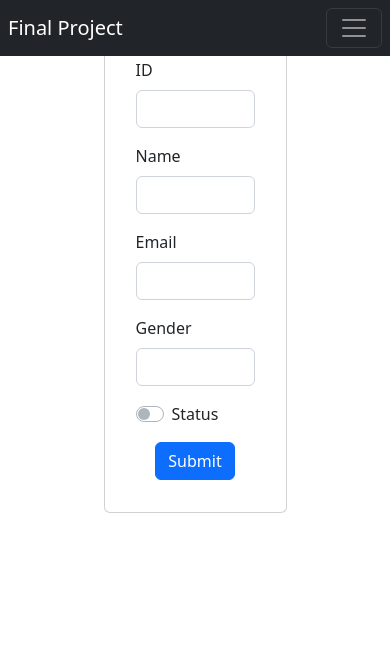
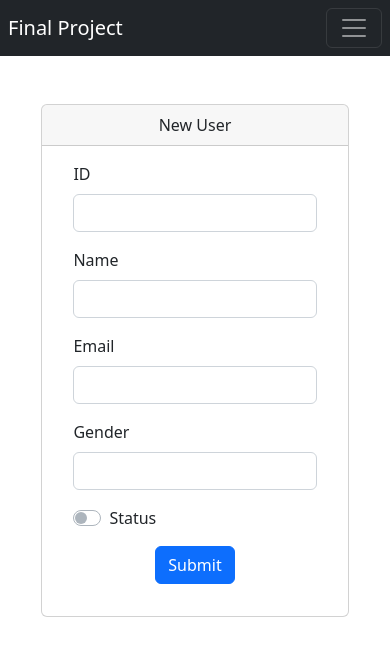
Before and after one commit to Adarsh88/final-project, an Angular app: page /NewUser in a window 390 px wide. Shown: the top 656 px of the page. Built offline with nearby package versions, Linux system fonts and the light colour scheme.

Commit message:
Corrected mobile ui of NewUser Component

```diff
--- a/src/app/navigation/navigation.component.html
+++ b/src/app/navigation/navigation.component.html
@@ -1,4 +1,4 @@
-<nav class="navbar navbar-expand-md navbar-dark fixed-top bg-dark p-2">
+<nav class="navbar navbar-expand-md navbar-dark bg-dark p-2">
   <div class="container-fluid">
     <a routerLink="" class="navbar-brand">Final Project</a>
     <button
--- a/src/app/new-user/new-user.component.css
+++ b/src/app/new-user/new-user.component.css
@@ -4,3 +4,9 @@
 .error-block {
   color: red;
 }
+
+@media (max-width: 770px) {
+  #width {
+    width: 80%;
+  }
+}
--- a/src/app/new-user/new-user.component.html
+++ b/src/app/new-user/new-user.component.html
@@ -1,7 +1,7 @@
 <app-navigation></app-navigation>
 <div class="row">
-  <div class="col-6 m-auto">
-    <div class="card m-auto">
+  <div id="width" class="col-6 m-auto">
+    <div class="card m-auto mt-5">
       <div class="card-header text-center">New User</div>
       <div class="card-body">
         <form
--- a/src/app/userlist/userlist.component.html
+++ b/src/app/userlist/userlist.component.html
@@ -1,7 +1,7 @@
 <div class="container">
   <div class="col-md-12 ms-sm-auto col-lg-12 px-md-4 w-100">
     <div class="text-right p-2">
-      <h2 class="text-center mt-5">Users List</h2>
+      <h2 class="text-center mt-2">Users List</h2>
       <a class="btn btn-primary text-end" routerLink="NewUser" role="button"
         >New User</a
       >
--- a/tsconfig.json
+++ b/tsconfig.json
@@ -20,7 +20,8 @@
     "target": "ES2022",
     "module": "ES2022",
     "useDefineForClassFields": false,
-    "lib": ["ES2022", "dom"]
+    "lib": ["ES2022", "dom"],
+    "enableIvy": false
   },
   "angularCompilerOptions": {
     "enableI18nLegacyMessageIdFormat": false,
```
